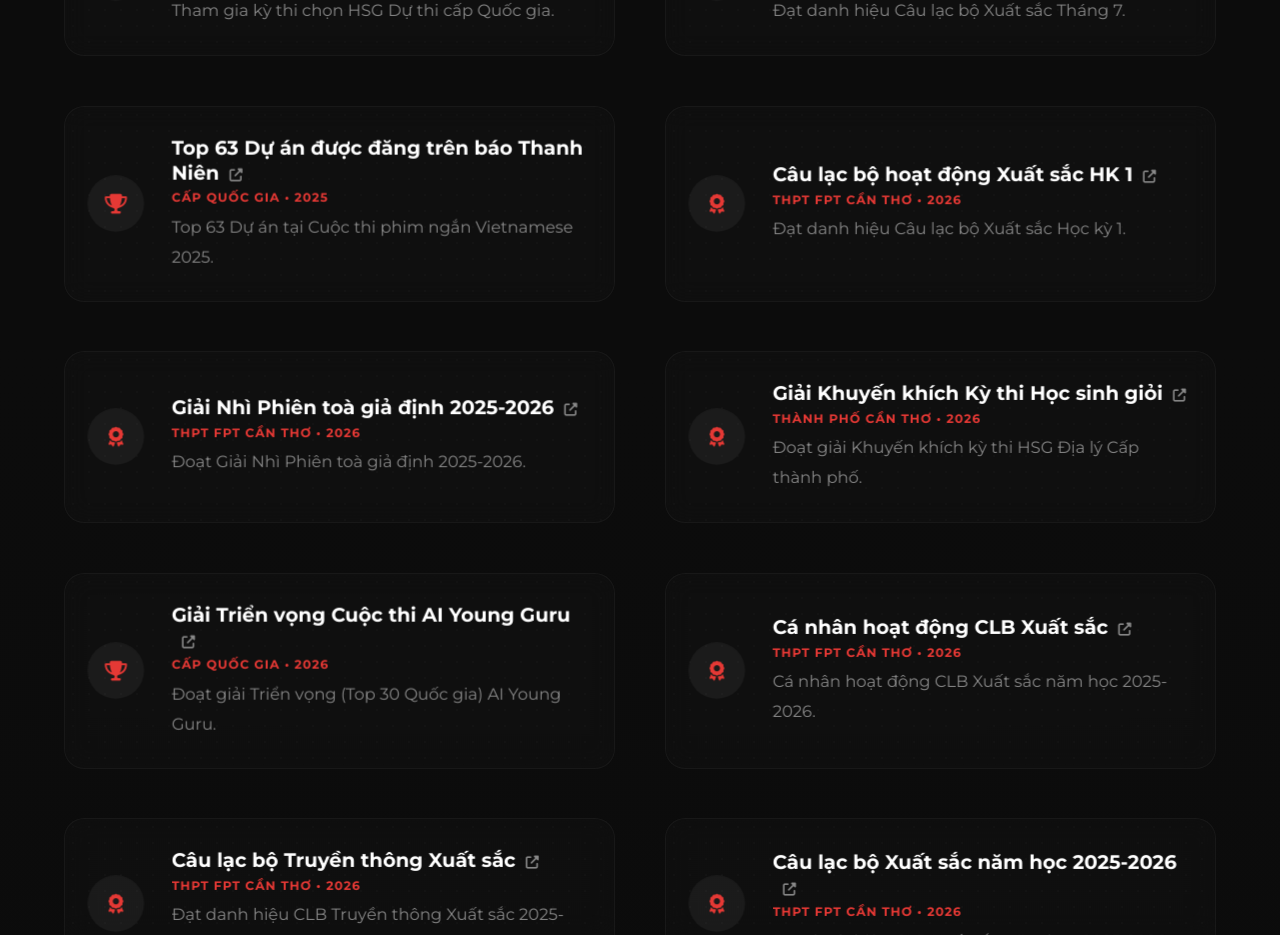
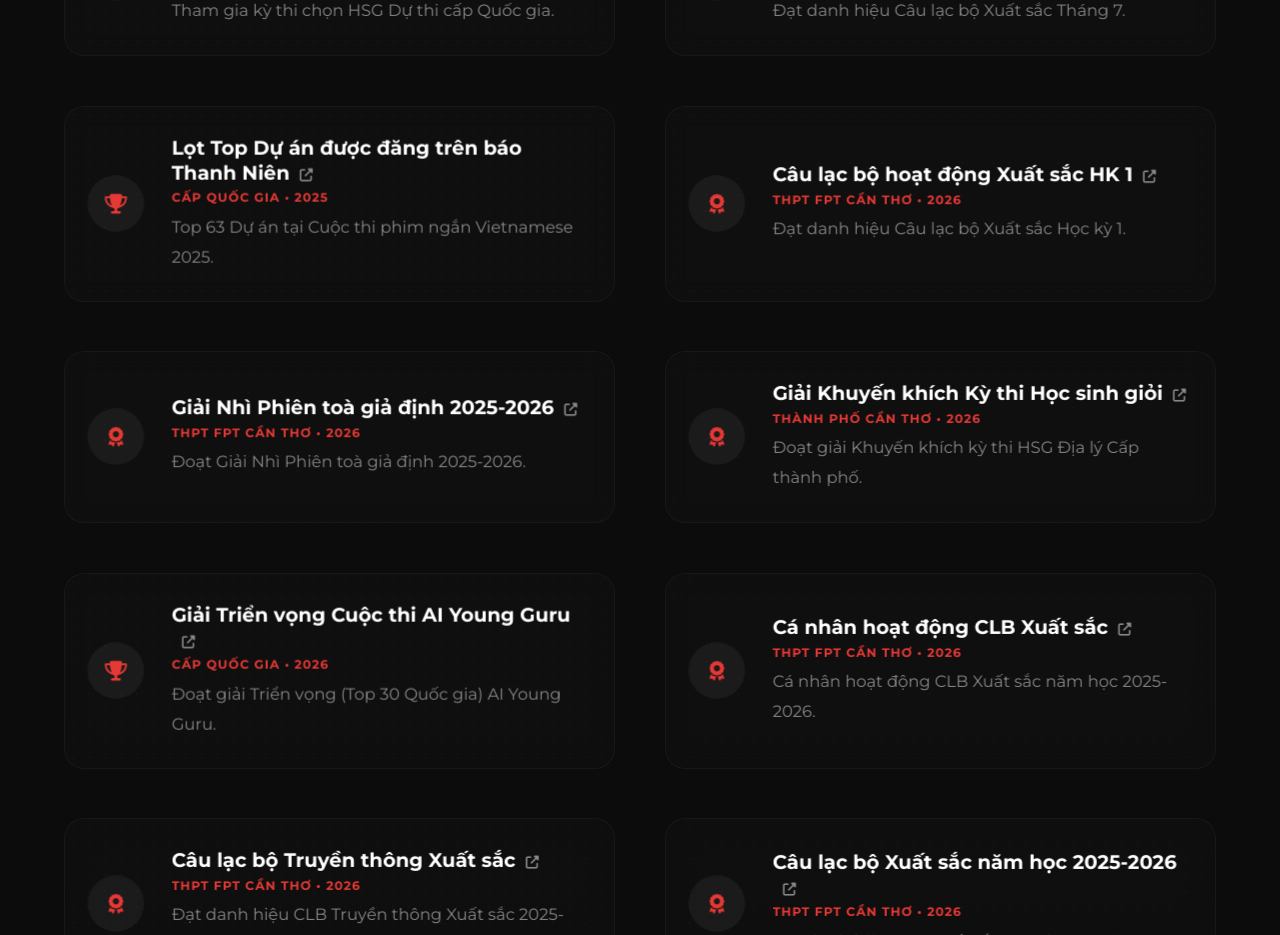
Before and after one commit to trinhan22/tri-nhan-portfolio, a React (Vite) app: page / in a window 1280 px wide. Shown: the part 4691-5626 px from the top of the page. Built offline with nearby package versions, Linux system fonts and the light colour scheme.

Commit message:
update section video

```diff
--- a/src/App.jsx
+++ b/src/App.jsx
@@ -874,7 +874,7 @@ function App() {
     { level: 'Cấp trường', titleVi: 'Đoạt giải Ba Cuộc thi ảnh CTM 2025', titleEn: 'Third Prize in CTM Photo Contest 2025', metaVi: 'THPT FPT Cần Thơ • 2025', metaEn: 'FPT High School Can Tho • 2025', descVi: 'Đoạt giải Ba Cuộc thi ảnh Catch The Moment 2025.', descEn: 'Won Third Prize in the Catch The Moment 2025 Photo Contest.', link:'https://www.facebook.com/share/p/1PKQqWkeRW/'  },
     { level: 'Cấp Thành phố', titleVi: 'Tham gia kỳ thi chọn HSG Dự thi Quốc Gia', titleEn: 'Participated in National Excellent Student Team Selection', metaVi: 'Thành phố Cần Thơ • 2025', metaEn: 'Can Tho City • 2025', descVi: 'Tham gia kỳ thi chọn HSG Dự thi cấp Quốc gia.', descEn: 'Participated in the selection exam for the National Excellent Student Team.', link:'https://giaoducthoidai.vn/hon-650-thi-sinh-can-tho-tranh-tai-chon-doi-tuyen-hs-gioi-thpt-du-thi-quoc-gia-post745159.html'  },
     { level: 'Cấp trường', titleVi: 'Câu lạc bộ hoạt động Xuất sắc Tháng 7', titleEn: 'Outstanding Club of July', metaVi: 'THPT FPT Cần Thơ • 2025', metaEn: 'FPT High School Can Tho • 2025', descVi: 'Đạt danh hiệu Câu lạc bộ Xuất sắc Tháng 7.', descEn: 'Awarded the Outstanding Club Title for July.', link:'https://www.facebook.com/share/p/1CXb2FbGyF/' },
-    { level: 'Cấp Quốc gia', titleVi: 'Top 63 Dự án được đăng trên báo Thanh Niên', titleEn: 'Top 63 Projects featured on Thanh Nien Newspaper', metaVi: 'Cấp Quốc gia • 2025', metaEn: 'National Level • 2025', descVi: 'Top 63 Dự án tại Cuộc thi phim ngắn Vietnamese 2025.', descEn: 'Placed in Top 63 Projects at the Vietnamese Short Film Competition 2025.', link:'https://thanhnien.vn/ap-luc-hoc-duong-phim-ngan-vietnamese-2025-185250704101123674.htm'  },
+    { level: 'Cấp Quốc gia', titleVi: 'Lọt Top Dự án được đăng trên báo Thanh Niên', titleEn: 'Top Projects featured on Thanh Nien Newspaper', metaVi: 'Cấp Quốc gia • 2025', metaEn: 'National Level • 2025', descVi: 'Top 63 Dự án tại Cuộc thi phim ngắn Vietnamese 2025.', descEn: 'Placed in Top 63 Projects at the Vietnamese Short Film Competition 2025.', link:'https://thanhnien.vn/ap-luc-hoc-duong-phim-ngan-vietnamese-2025-185250704101123674.htm'  },
     { level: 'Cấp trường', titleVi: 'Câu lạc bộ hoạt động Xuất sắc HK 1', titleEn: 'Outstanding Club of Semester 1', metaVi: 'THPT FPT Cần Thơ • 2026', metaEn: 'FPT High School Can Tho • 2026', descVi: 'Đạt danh hiệu Câu lạc bộ Xuất sắc Học kỳ 1.', descEn: 'Awarded the Outstanding Club Title for Semester 1.', link:'https://www.facebook.com/share/p/1bCm9g118k/'  },
     { level: 'Cấp trường', titleVi: 'Giải Nhì Phiên toà giả định 2025-2026', titleEn: 'Second Prize in Mock Trial 2025-2026', metaVi: 'THPT FPT Cần Thơ • 2026', metaEn: 'FPT High School Can Tho • 2026', descVi: 'Đoạt Giải Nhì Phiên toà giả định 2025-2026.', descEn: 'Won Second Prize in the Mock Trial 2025-2026.', link:'https://mientay.giadinhonline.vn/phien-toa-gia-dinh-mua-4-hoc-tro-thpt-fpt-can-tho-lon-len-cung-phap-luat-d16979.html'  },
     { level: 'Cấp Thành phố', titleVi: 'Giải Khuyến khích Kỳ thi Học sinh giỏi', titleEn: 'Consolation Prize in Excellent Student Competition', metaVi: 'Thành phố Cần Thơ • 2026', metaEn: 'Can Tho City • 2026', descVi: 'Đoạt giải Khuyến khích kỳ thi HSG Địa lý Cấp thành phố.', descEn: 'Won Consolation Prize in the City-level Geography Excellent Student Competition.', link:'https://www.facebook.com/share/1B7uLPRzms/' },
```
